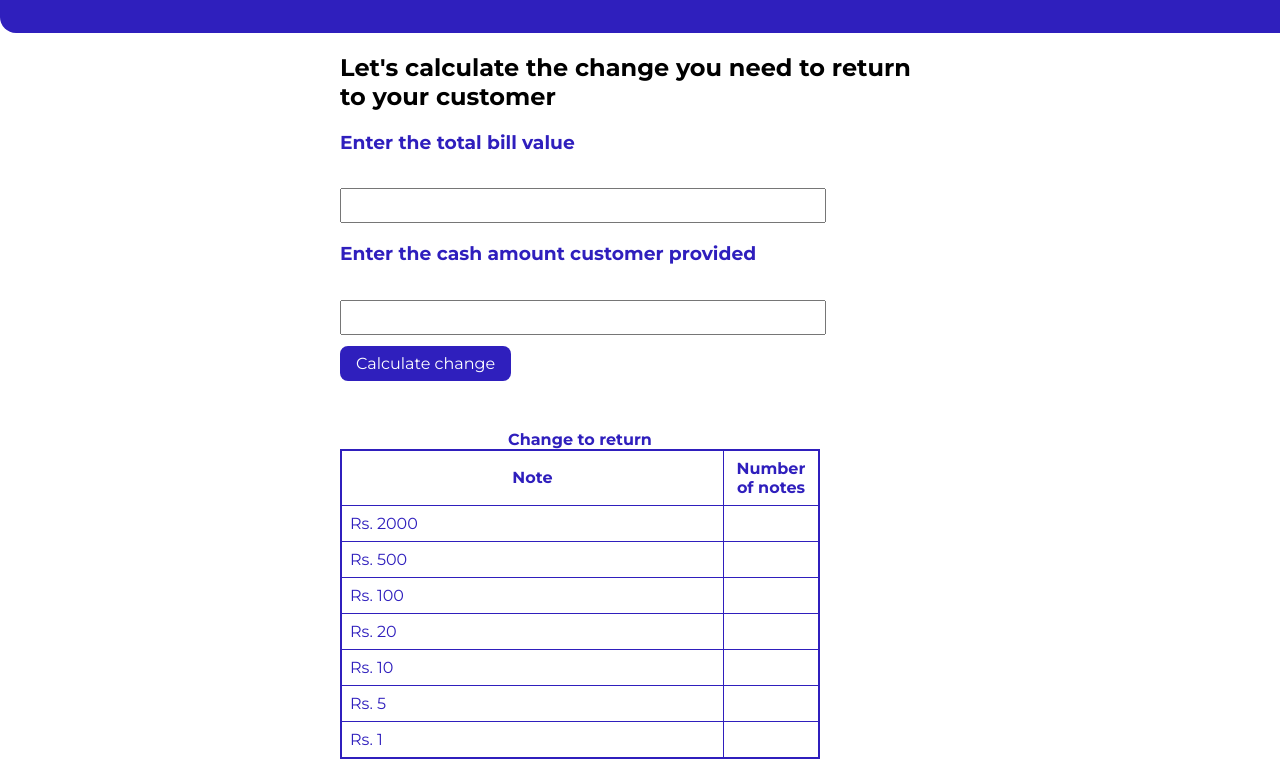
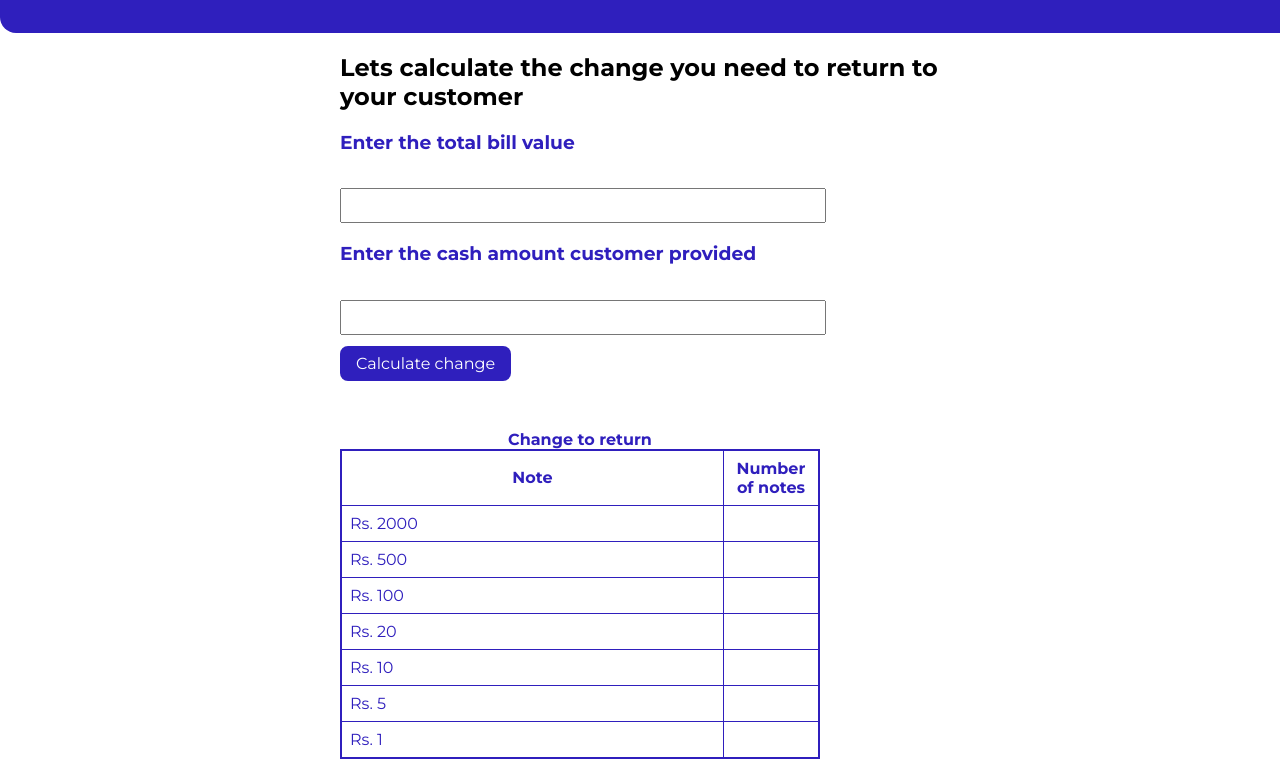
Before and after one commit to samyuktaprabhu/neogcamp-lesson-six-mark-ten, a plain HTML site: page index.html in a window 1280 px wide. Shown: the part 68-827 px from the top of the page. Drawn offline with Linux system fonts and the light colour scheme.

Commit message:
refactor: update readme & fix: typos in index.html

```diff
--- a/index.html
+++ b/index.html
@@ -18,7 +18,7 @@
 
     <section >
         <div class="container container-center">
-            <h2>Let's calculate the change you need to return to your customer</h2>
+            <h2>Lets calculate the change you need to return to your customer</h2>
 
             <h3>Enter the total bill value</h3>
             <input id="bill-value" class="input-text" type="number"></input>
```
Also changed, not shown: 1 other file.
